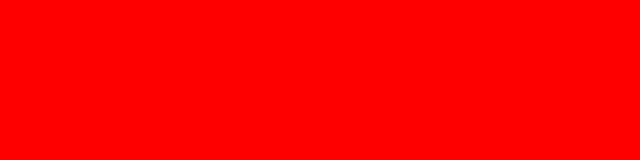
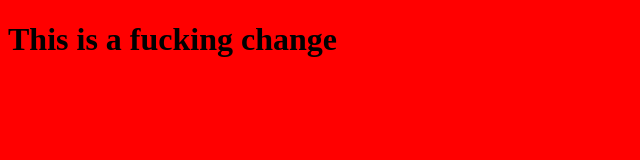
Before and after one commit to jmmccasland/03-box-model-review, a plain HTML site: page index.html in a window 1280 px wide. Shown: the whole page, without its empty margins (0-640 px from the left). Drawn offline with Linux system fonts and the light colour scheme.

Commit message:
Change made

```diff
--- a/index.html
+++ b/index.html
@@ -6,6 +6,6 @@
     <link rel="stylesheet" href="./styles/octocat.css">
   </head>
   <body>
-
+<h1>This is a fucking change</h1>
   </body>
 </html>
```
